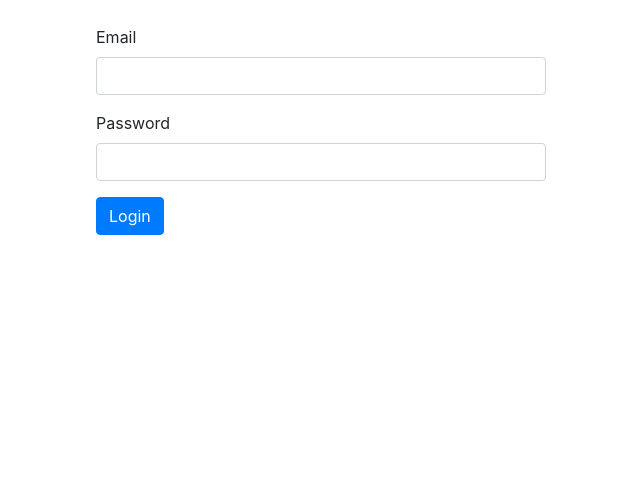
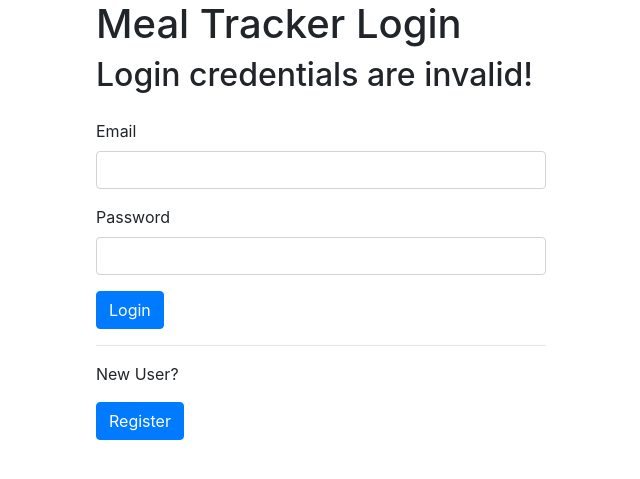
Before and after one commit to aarrico/meal-tracker-server, a Flask app: page /login in a window 1280 px wide. Shown: the top 479 px of the page, without its empty margins (319-959 px from the left). Run offline with Flask 2, Linux system fonts and the light colour scheme; the visitor is signed in with stand-in values (Sample User, id 1); some libraries are stand-ins or nearby versions.

Commit message:
Various updates to classes.  Added functionality to update macros from profile page.

```diff
--- a/pip-selfcheck.json
+++ b/pip-selfcheck.json
@@ -1 +1 @@
-{"last_check":"2018-01-17T19:54:19Z","pypi_version":"9.0.1"}
+{"last_check":"2018-02-01T22:09:15Z","pypi_version":"9.0.1"}
--- a/src/app.py
+++ b/src/app.py
@@ -1,10 +1,12 @@
 import datetime
+
+from models.user_profile import UserProfile
 
 __author__ = 'aarrico'
 
-from models.user import User, Meal
+from models.user import User
 from common.database import Database
-from flask import Flask, request, render_template, session
+from flask import Flask, request, render_template, session, redirect, url_for
 
 app = Flask(__name__)
 app.secret_key = "alex"
@@ -14,6 +16,14 @@ app.secret_key = "alex"
 def initialize_database():
     Database.initialize()
 
+# RENDERING METHODS
+
+
+@app.route('/')
+def redirect_login():
+    session['invalid'] = False
+    return render_login()
+
 
 @app.route('/register')
 def render_register():
@@ -22,7 +32,14 @@ def render_register():
 
 @app.route('/login')
 def render_login():
-    return render_template('login.html')
+    return render_template('login.html', invalid=session['invalid'])
+
+
+@app.route('/update')
+def render_update():
+    return render_template('update_macros.html')
+
+# LOGIN METHODS
 
 
 @app.route('/auth/register', methods=['POST'])
@@ -34,14 +51,12 @@ def register_user():
         protein = request.form['protein']
         carbs = request.form['carbs']
         fat = request.form['fat']
-
     except KeyError as error:
         print("Error getting form from HTML: " + error)
 
-
     User.register(email, password, name, protein, carbs, fat)
 
-    return render_template('profile.html', email=session['email'])
+    return render_template('profile.html', name=name)
 
 
 @app.route('/auth/login', methods=['POST'])
@@ -50,15 +65,20 @@ def login_user():
     password = request.form['password']
 
     if User.login_valid(email, password):
-        User.login(email)
+        user = User.login(email)
+        session['invalid'] = False
     else:
         session['email'] = None
+        session['invalid'] = True
+        return redirect(url_for('render_login'))
 
-    return render_template('profile.html', email=session['email'])
+    return render_template('profile.html', profile=user.user_profile)
+
+# MEAL METHODS
 
 
-@app.route('/meals/<string>:user_id')
 @app.route('/meals')
+@app.route('/meals/<string:user_id>')
 def user_meals(user_id=None):
     if user_id is not None:
         user = User.get_by_id(user_id)
@@ -68,19 +88,20 @@ def user_meals(user_id=None):
     date = datetime.datetime.utcnow()
     meals = user.get_meals(date=date)
 
-    return render_template("user_meals.html", meals=meals, name=user.user_profile['name'], date=date.date())
+    return render_template("user_meals.html", meals=meals, name=user.get_name(), date=date.date())
+
+
+@app.route('/update/macros')
+def update_macros():
+    user = User.get_by_email(session['email'])
+    user.user_profile = UserProfile(user.get_id(),
+                                    user.get_name(),
+                                    request.form['protein'],
+                                    request.form['carbs'],
+                                    request.form['fat'])
+    user.user_profile.save_profile()
+    return render_template('profile.html', profile=user.user_profile)
 
 
 if __name__ == '__main__':
     app.run()
-
-
-#chicken = Food('chicken', 'oz', 7.0, 0.0, 1.0)
-#oats = Food('oats', 'grams', 0.0252, 0.1359, 0.0159)
-
-#chicken.save_to_mongo()
-#oats.save_to_mongo()
-
-#meal1 = Meal({'chicken': '8', 'oats': '234'})
-
-#print(meal1.json())
--- a/src/models/food.py
+++ b/src/models/food.py
@@ -4,6 +4,7 @@ import uuid
 from common.database import Database
 
 collection = 'foods'
+
 
 class Food(object):
 
--- a/src/models/user.py
+++ b/src/models/user.py
@@ -12,11 +12,17 @@ collection = 'users'
 
 
 class User(object):
-    def __init__(self, email, password, user_profile=UserProfile(), _id=None):
+    def __init__(self, email, password, user_profile=None, _id=None):
         self.email = email
         self.password = password
-        self.user_profile = user_profile
+        self.user_profile = UserProfile(self._id) if user_profile is None else user_profile
         self._id = uuid.uuid4().hex if _id is None else _id
+
+    def get_id(self):
+        return self._id
+
+    def get_name(self):
+        return self.user_profile['name']
 
     @classmethod
     def get_by_email(cls, email):
@@ -41,7 +47,9 @@ class User(object):
     def register(cls, email, password, name, protein, carbs, fat):
         user = cls.get_by_email(email)
         if user is None:
-            new_user = cls(email, password, UserProfile(email, name, protein, carbs, fat))
+            new_user = cls(email, password)
+            new_user.user_profile = UserProfile(new_user._id, name, protein, carbs, fat)
+            new_user.user_profile.save_profile()
             new_user.save_to_mongo()
             session['email'] = email
             return True
@@ -51,6 +59,7 @@ class User(object):
     @staticmethod
     def login(user_email):
         session['email'] = user_email
+        return User.get_by_email(user_email)
 
     @staticmethod
     def logout():
--- a/src/models/user_profile.py
+++ b/src/models/user_profile.py
@@ -1,5 +1,6 @@
 import uuid
 
+import datetime
 from common import utilities
 from common.database import Database
 
@@ -9,12 +10,14 @@ collection = 'userprofile'
 
 
 class UserProfile(object):
-    def __init__(self, user_id='', name='', protein=0.0, carbs=0.0, fat=0.0, _id=None):
+    def __init__(self, user_id='', name='', protein=0.0, carbs=0.0, fat=0.0, datetime=datetime.datetime.utcnow(), _id=None):
         self.user_id = user_id
         self.name = name
         self.protein = protein
         self.carbs = carbs
         self.fat = fat
+        self.datetime = datetime
+        self.date = datetime.date()
         self._id = uuid.uuid4().hex if _id is None else _id
 
     def calculate_calories(self):
@@ -27,7 +30,9 @@ class UserProfile(object):
             'name': self.name,
             'protein': self.protein,
             'carbs': self.carbs,
-            'fat': self.fat
+            'fat': self.fat,
+            'datetime': self.datetime,
+            'date': self.date
         }
 
     def save_profile(self):
--- a/src/static/css/main.css
+++ b/src/static/css/main.css
@@ -1,5 +1,10 @@
 #login-form {
     margin-top: 25px;
+}
+
+#register-button {
+    display: inline;
+    padding: 0px;
 }
 
 .page-form {
--- a/src/templates/login.html
+++ b/src/templates/login.html
@@ -1,6 +1,10 @@
 {% extends "base.html" %}
 {% block content %}
 <div class="container page-form">
+    <h1>Meal Tracker Login</h1>
+    {% if invalid %}
+        <h2>Login credentials are invalid!</h2>
+    {% endif %}
     <form id="login-form" action="/auth/login" method="post">
         <div class="form-group">
             <label for="email">Email</label>
@@ -12,5 +16,10 @@
         </div>
         <button type="submit" class="btn btn-primary">Login</button>
     </form>
+    <hr>
+    <form id="register-button" action="/register">
+            <p>New User?</p>
+            <button type="submit" class="btn btn-primary">Register</button>
+    </form>
 </div>
 {% endblock %}
--- a/src/templates/register.html
+++ b/src/templates/register.html
@@ -1,7 +1,9 @@
 {% extends "base.html" %}
 {% block content %}
 <div class="container page-form">
+    <h1>Meal Tracker Registration</h1>
     <form id="registration-form" action="/auth/register" method="post">
+        <fieldset>
             <div class="form-group">
                 <label for="email">Email</label>
                 <input type="text" class="form-control" name="email" id="email" />
@@ -28,6 +30,7 @@
             </div>
 
             <button type="submit" class="btn btn-primary">Register</button>
+        </fieldset>
     </form>
 </div>
 {% endblock %}
```
Also changed, not shown: src/templates/profile.html (+13 -1 lines), src/templates/update_macros.html (added, +24 -0 lines). Lines whose indentation alone changed are shown as unchanged.
